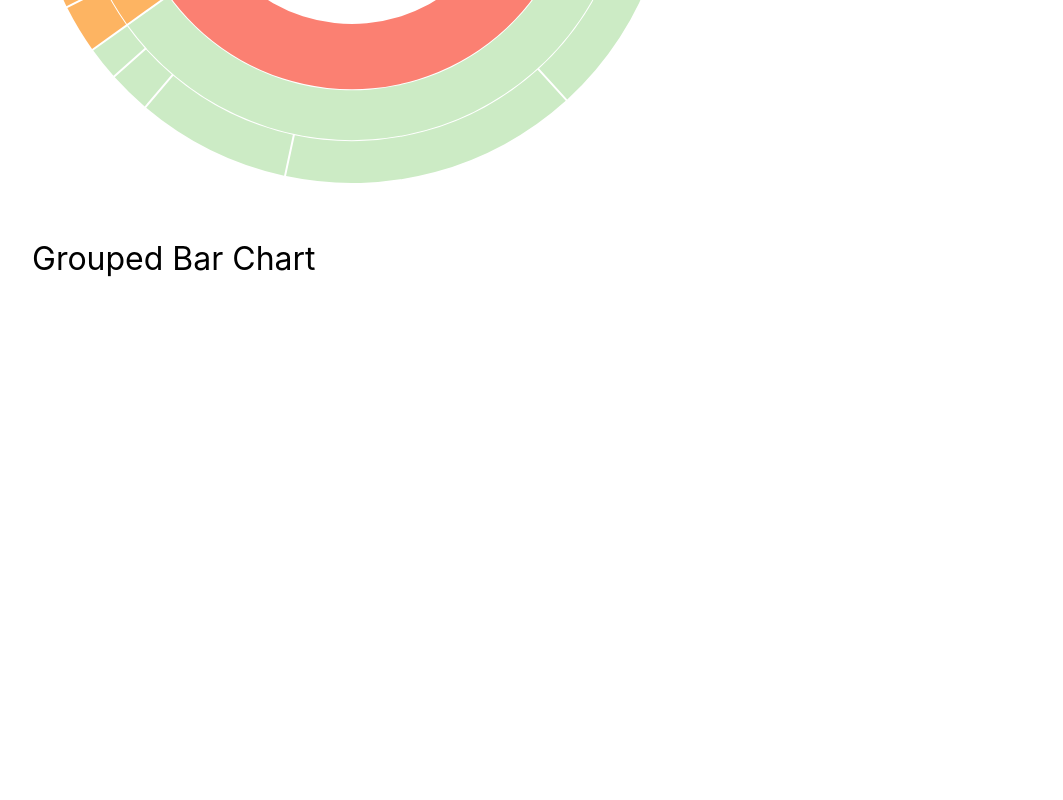
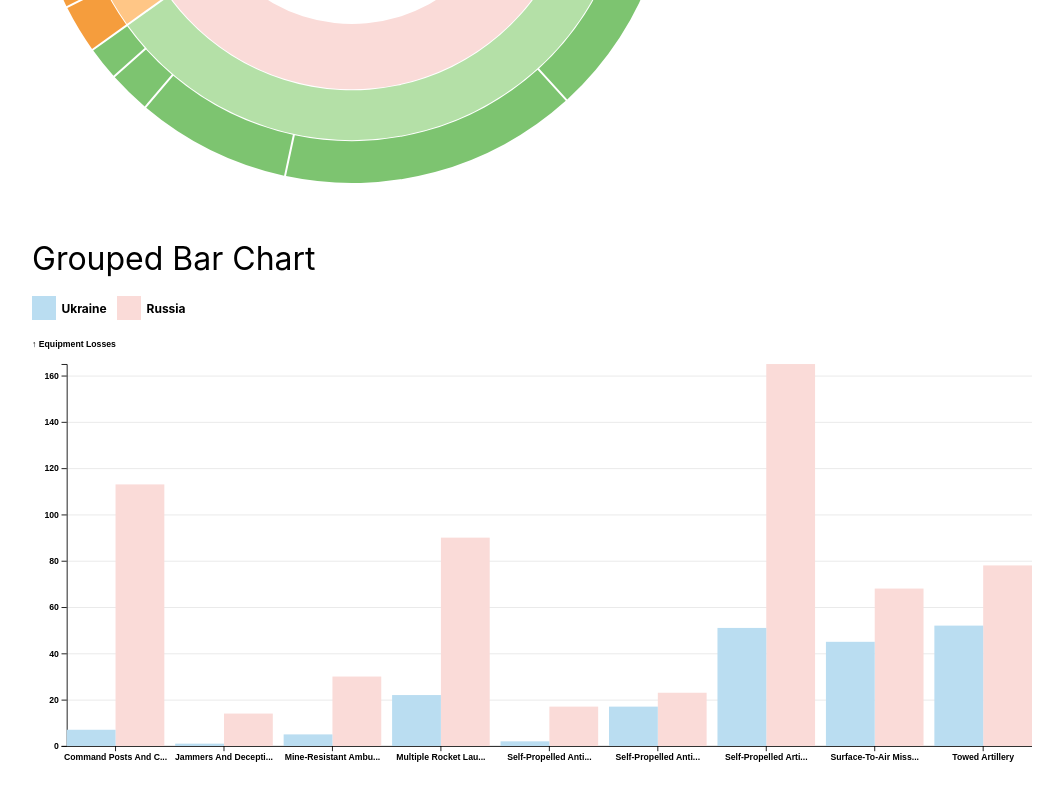
Before and after one commit to kingdomax/ukrain-russian-war-2022, a website built with Vite: page index.html in a window 1280 px wide. Shown: the part 760-1560 px from the top of the page, without its empty margins (108-1171 px from the left). Before the commit the page ends 1259 px from the top, so only its background shows below. Built offline with nearby package versions, Linux system fonts and the light colour scheme.

Commit message:
Implement groupped bar chart

```diff
--- a/css/style.css
+++ b/css/style.css
@@ -108,3 +108,24 @@ section {
 section:first-child {
   text-align: center;
 }
+
+/* Bar Chart Section*/
+.barchart-header {
+  margin-bottom: 20px;
+}
+.barchart-header div {
+  font-size: 12px;
+  display: inline-block;
+}
+
+.russia { background-color: #FADBD8; }
+.ukraine { background-color: #BADDF1;}
+.color-legend {
+  width: 24px;
+  height: 24px;
+  margin-bottom: -7px;
+}
+.text-legend {
+  font-weight: bold;
+  margin-right: 5px;
+}
--- a/index.html
+++ b/index.html
@@ -19,6 +19,13 @@
       </section>
       <section>
         <h3>Grouped Bar Chart</h3>
+        <div class="barchart-header">
+          <div class="color-legend ukraine"></div>
+          <div class="text-legend">Ukraine</div>
+          <div class="color-legend russia"></div>
+          <div class="text-legend">Russia</div>
+          <!-- 2selection -->
+        </div>
         <svg id="barchart"></svg>
       </section>
       <script type="module" src="js/index.js"></script>
--- a/js/colorManager.js
+++ b/js/colorManager.js
@@ -2,35 +2,35 @@ import * as d3 from 'd3';
 
 // https://d3-graph-gallery.com/graph/custom_color.html
 const colorMap = [
-    { key: 'Russia', value: '#fb8072', }, // Red
-    { key: 'Ukraine', value: '#80b1d3', }, // Blue
+    { key: 'Russia', value: '#FADBD8', }, // Red
+    { key: 'Ukraine', value: '#BADDF1', }, // Blue
 
-    { key: 'Air Equipments', value: '#fccde5', }, // Pink
-    { key: 'Aircraft', value: '#fccde5', },
-    { key: 'Helicopter', value: '#fccde5', },
-    { key: 'Unmanned Aerial Vehicles', value: '#fccde5', },
+    { key: 'Air Equipments', value: '#EFC9E6', }, // Pink
+    { key: 'Aircraft', value: '#D5A5C4', },
+    { key: 'Helicopter', value: '#D5A5C4', },
+    { key: 'Unmanned Aerial Vehicles', value: '#D5A5C4', },
 
-    { key: 'Ground Equipments', value: '#ccebc5', }, // Green
-    { key: 'Armoured Fighting Vehicles', value: '#ccebc5', },
-    { key: 'Armoured Personnel Carriers', value: '#ccebc5', },
-    { key: 'Infantry Fighting Vehicles', value: '#ccebc5', },
-    { key: 'Infantry Mobility Vehicles', value: '#ccebc5', },
-    { key: 'Tanks', value: '#ccebc5', },
-    { key: 'Trucks, Vehicles and Jeeps', value: '#ccebc5', },
+    { key: 'Ground Equipments', value: '#B4E0A7', }, // Green
+    { key: 'Armoured Fighting Vehicles', value: '#7DC470', },
+    { key: 'Armoured Personnel Carriers', value: '#7DC470', },
+    { key: 'Infantry Fighting Vehicles', value: '#7DC470', },
+    { key: 'Infantry Mobility Vehicles', value: '#7DC470', },
+    { key: 'Tanks', value: '#7DC470', },
+    { key: 'Trucks, Vehicles and Jeeps', value: '#7DC470', },
 
-    { key: 'Naval Equipments', value: 'cyan', }, // Cyan
-    { key: 'Naval Ships', value: 'cyan', },
+    { key: 'Naval Equipments', value: '#5B8DB8', }, // Cyan
+    { key: 'Naval Ships', value: '#2A5784', },
 
-    { key: 'Other Equipments', value: '#fdb462', }, // Orange
-    { key: 'Command Posts And Communications Stations', value: '#fdb462', },
-    { key: 'Jammers And Deception Systems', value: '#fdb462', },
-    { key: 'Mine-Resistant Ambush Protected', value: '#fdb462', },
-    { key: 'Multiple Rocket Launchers', value: '#fdb462', },
-    { key: 'Self-Propelled Anti-Aircraft Guns', value: '#fdb462', },
-    { key: 'Self-Propelled Anti-Tank Missile Systems', value: '#fdb462', },
-    { key: 'Self-Propelled Artillery', value: '#fdb462', },
-    { key: 'Surface-To-Air Missile Systems', value: '#fdb462', },
-    { key: 'Towed Artillery', value: '#fdb462', },
+    { key: 'Other Equipments', value: '#FFC686', }, // Orange
+    { key: 'Command Posts And Communications Stations', value: '#F59D3D', },
+    { key: 'Jammers And Deception Systems', value: '#F59D3D', },
+    { key: 'Mine-Resistant Ambush Protected', value: '#F59D3D', },
+    { key: 'Multiple Rocket Launchers', value: '#F59D3D', },
+    { key: 'Self-Propelled Anti-Aircraft Guns', value: '#F59D3D', },
+    { key: 'Self-Propelled Anti-Tank Missile Systems', value: '#F59D3D', },
+    { key: 'Self-Propelled Artillery', value: '#F59D3D', },
+    { key: 'Surface-To-Air Missile Systems', value: '#F59D3D', },
+    { key: 'Towed Artillery', value: '#F59D3D', },
 ];
 
 export const colorScale = d3.scaleOrdinal().domain(colorMap.map(cm => cm.key)).range(colorMap.map(cm => cm.value));
--- a/js/dataProcessor.js
+++ b/js/dataProcessor.js
@@ -1,8 +1,4 @@
 export const buildHierarchicalData = (russianData, ukrainianData) => {
-
-    console.log('russianDataCsv', russianData);
-    console.log('ukrainianDataCsv', ukrainianData);
-
     const russianEquipment = {
         name: 'Russia',
         children: buildEquipmentCategories(russianData),
@@ -16,7 +12,6 @@ export const buildHierarchicalData = (russianData, ukrainianData) => {
 };
 
 const buildEquipmentCategories = (data) => {
-
     const accumulateEquipmentLoss = (equipment) => {
         return data.reduce((acc, d) => d.equipment === equipment ? acc + Number(d.losses_total) : acc, 0);
     };
@@ -66,3 +61,37 @@ const buildEquipmentCategories = (data) => {
 
     return [airEquipments, groundEquipments, navalEquipments, otherEquipments];
 };
+
+export const buildAccumulatedList = (russianData, ukrainianData) => {
+    let russianEquipment = [];
+    buildEquipmentCategories(russianData).forEach(category => {
+        russianEquipment = [
+            ...russianEquipment,
+            ...category.children.map(each => {
+                return {
+                    name: each.name,
+                    country: 'Russia',
+                    category: category.name,
+                    value: each.value,
+                };
+            }),
+        ];
+    });
+
+    let ukrainianEquipment = [];
+    buildEquipmentCategories(ukrainianData).forEach(category => {
+        ukrainianEquipment = [
+            ...ukrainianEquipment,
+            ...category.children.map(each => {
+                return {
+                    name: each.name,
+                    country: 'Ukraine',
+                    category: category.name,
+                    value: each.value,
+                };
+            }),
+        ];
+    });
+
+    return [...russianEquipment, ...ukrainianEquipment];
+};
--- a/js/groupedBarChart.js
+++ b/js/groupedBarChart.js
@@ -1,5 +1,69 @@
 import * as d3 from 'd3';
+import { colorScale } from './colorManager';
+
+const WIDTH = 1152;
+const HEIGHT = 500;
+const MARGIN = { top: 30, right: 0, bottom: 30, left: 40 };
 
 export const renderBarChart = (svgBarchart, data) => {
+    console.log('buildAccumulatedList', data);
 
+    // Prepare data
+    const X = data.map(d => d.name);  // equipments
+    const Y = data.map(d => d.value); // equipmentCount
+    const Z = data.map(d => d.country); // country
+    //const xDomain = ['Armoured Fighting Vehicles', 'Armoured Personnel Carriers', 'Infantry Fighting Vehicles', 'Infantry Mobility Vehicles', 'Tanks', 'Trucks, Vehicles and Jeeps']; // todo-moch: remove hardcode
+    const xDomain = ['Command Posts And Communications Stations', 'Jammers And Deception Systems', 'Mine-Resistant Ambush Protected', 'Multiple Rocket Launchers', 'Self-Propelled Anti-Aircraft Guns', 'Self-Propelled Anti-Tank Missile Systems', 'Self-Propelled Artillery', 'Surface-To-Air Missile Systems', 'Towed Artillery']; // todo-moch: remove hardcode
+    //const yDomain = [0, d3.max(Y)]; // todo-moch: need to be max of xDomain
+    const yDomain = [0, 165];
+    const zDomain = ['Ukraine', 'Russia'];
+    const targetIndex = d3.range(X.length).filter(i => xDomain.includes(X[i])); // Omit index not present in xDomain
+
+    // Prepare scales
+    const xScale = d3.scaleBand(xDomain, [MARGIN.left, WIDTH - MARGIN.right]).paddingInner(0.1); // amount of x-range to reserve to separate groups
+    const xzScale = d3.scaleBand(zDomain, [0, xScale.bandwidth()]); // amount of x-range to reserve to separate bars
+    const yScale = d3.scaleLinear(yDomain, [HEIGHT - MARGIN.bottom, MARGIN.top]);
+    const zScale = colorScale;
+
+    // Setup canvas
+    svgBarchart.attr('viewBox', [0, 0, WIDTH, HEIGHT])
+                .attr('width', WIDTH)
+                .attr('height', HEIGHT)
+                .attr('style', `max-width: 100%; height: auto; height: intrinsic;`);
+
+    // Draw X axis
+    svgBarchart.append('g')
+                .attr('font-weight', 'bold')
+                .attr('transform', `translate(0,${HEIGHT - MARGIN.bottom})`)
+                .call(d3.axisBottom(xScale).tickSizeOuter(0))
+                .call(g => g.selectAll('.tick text').text(t => t.length > 20 ? `${t.slice(0,19)}...` : t)); // todo-moch: only other equipments + all
+
+    // Draw Y axis
+    svgBarchart.append('g')
+                .attr('font-weight', 'bold')
+                .attr('transform', `translate(${MARGIN.left},0)`)
+                .call(d3.axisLeft(yScale).ticks(HEIGHT / 60))
+                .call(g => g.selectAll('.tick line')
+                            .clone() // add another tick line accross x axis
+                            .attr('x2', WIDTH - MARGIN.left - MARGIN.right)
+                            .attr('stroke-opacity', 0.1))
+                .call(g => g.append('text') // append lable on top of y axis
+                            .attr('x', -MARGIN.left)
+                            .attr('y', 10)
+                            .attr('fill', 'currentColor')
+                            .attr('text-anchor', 'start')
+                            .text('↑ Equipment Losses'));
+
+    // Draw bar + hovering text
+    svgBarchart.append('g')
+                .selectAll('rect')
+                .data(targetIndex)
+                .join('rect')
+                .attr('x', i => xScale(X[i]) + xzScale(Z[i]))
+                .attr('y', i => yScale(Y[i]))
+                .attr('width', xzScale.bandwidth())
+                .attr('height', i => yScale(0) - yScale(Y[i]))
+                .attr('fill', i => zScale(Z[i]))
+                .append('title')
+                .text(i => `${X[i]}\n${Z[i]}\n${Y[i]}`);
 };
--- a/js/index.js
+++ b/js/index.js
@@ -1,5 +1,5 @@
 import * as d3 from 'd3';
-import { buildHierarchicalData } from './dataProcessor';
+import { buildHierarchicalData, buildAccumulatedList } from './dataProcessor';
 import { renderSunburstChart } from './sequenceSunburst';
 import { renderBarChart } from './groupedBarChart';
 
@@ -11,5 +11,5 @@ renderSunburstChart(
 );
 renderBarChart(
     d3.select('svg#barchart'),
-    { },
+    buildAccumulatedList(russianData, ukrainianData),
 );
--- a/js/sequenceSunburst.js
+++ b/js/sequenceSunburst.js
@@ -9,16 +9,18 @@ const FONT = '10px sans-serif';
 const FONT_COLOR = '#888';
 
 export const renderSunburstChart = (svgBreadcrumb, svgSunburst, hierarchicalData) => {
-    // Define root node of hierarchy data
+    console.log('buildHierarchicalData', hierarchicalData);
+
+    // Prepare root node of hierarchy data
     const hierarchy = d3.hierarchy(hierarchicalData).sum(d => d.value).sort((a, b) => b.value - a.value);
     const root = d3.partition().size([2 * Math.PI, RADIUS * RADIUS])(hierarchy);
     console.log('[SequenceSunburst] rootPartition', root);
 
     // Setup canvas
-    svgBreadcrumb.attr('viewBox', `0 0 ${BC_WIDTH * 5} ${BC_HEIGHT}`).style('font', FONT).style('margin-bottom', '20px');
-    svgSunburst.attr('viewBox', `${-RADIUS} ${-RADIUS} ${WIDTH} ${WIDTH}`).style('max-width', `${WIDTH}px`).style('font', FONT);
+    svgBreadcrumb.attr('viewBox', `0 0 ${BC_WIDTH * 5} ${BC_HEIGHT}`).attr('style', `font:${FONT}; margin-bottom:20px;`);
+    svgSunburst.attr('viewBox', `${-RADIUS} ${-RADIUS} ${WIDTH} ${WIDTH}`).attr('style', `font:${FONT}; max-width:${WIDTH}px;`);
 
-    // Prepare center label <text><tspan></tspan><tspan></tspan></text>
+    // Draw center label <text><tspan></tspan><tspan></tspan></text>
     const label = svgSunburst.append('text')
                     .attr('fill', FONT_COLOR)
                     .attr('text-anchor', 'middle')
@@ -29,6 +31,7 @@ export const renderSunburstChart = (svgBreadcrumb, svgSunburst, hierarchicalData
             .attr('y', 0)
             .attr('dy', '-0.1em')
             .attr('font-size', '4em')
+            .attr('font-weight', 'bold')
             .text('');
     label.append('tspan')
             .attr('class', 'equipment')
@@ -36,6 +39,7 @@ export const renderSunburstChart = (svgBreadcrumb, svgSunburst, hierarchicalData
             .attr('y', 0)
             .attr('dy', '2em')
             .attr('font-size', '1.5em')
+            .attr('font-weight', 'bold')
             .text('');
 
     // Draw arc icicle
```
